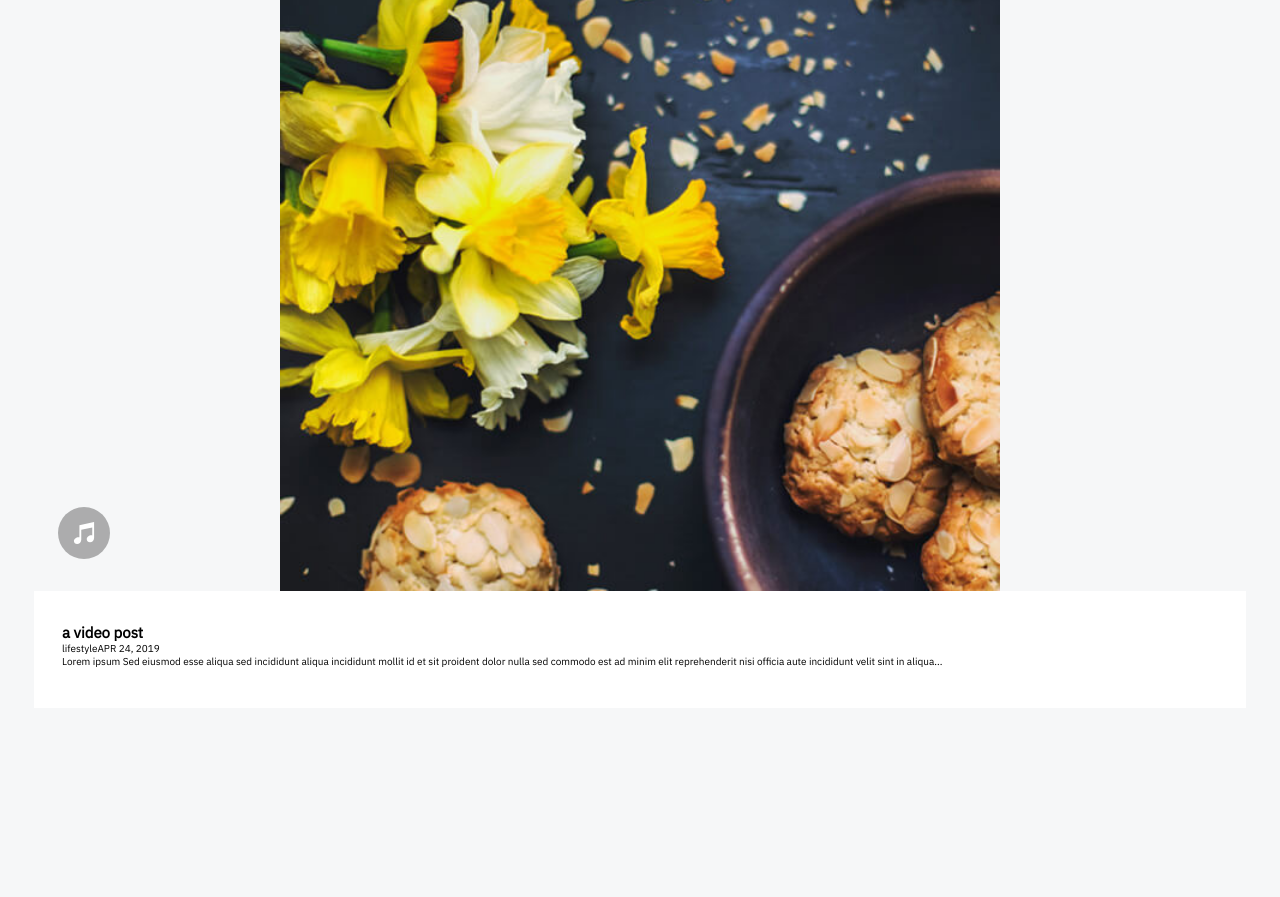
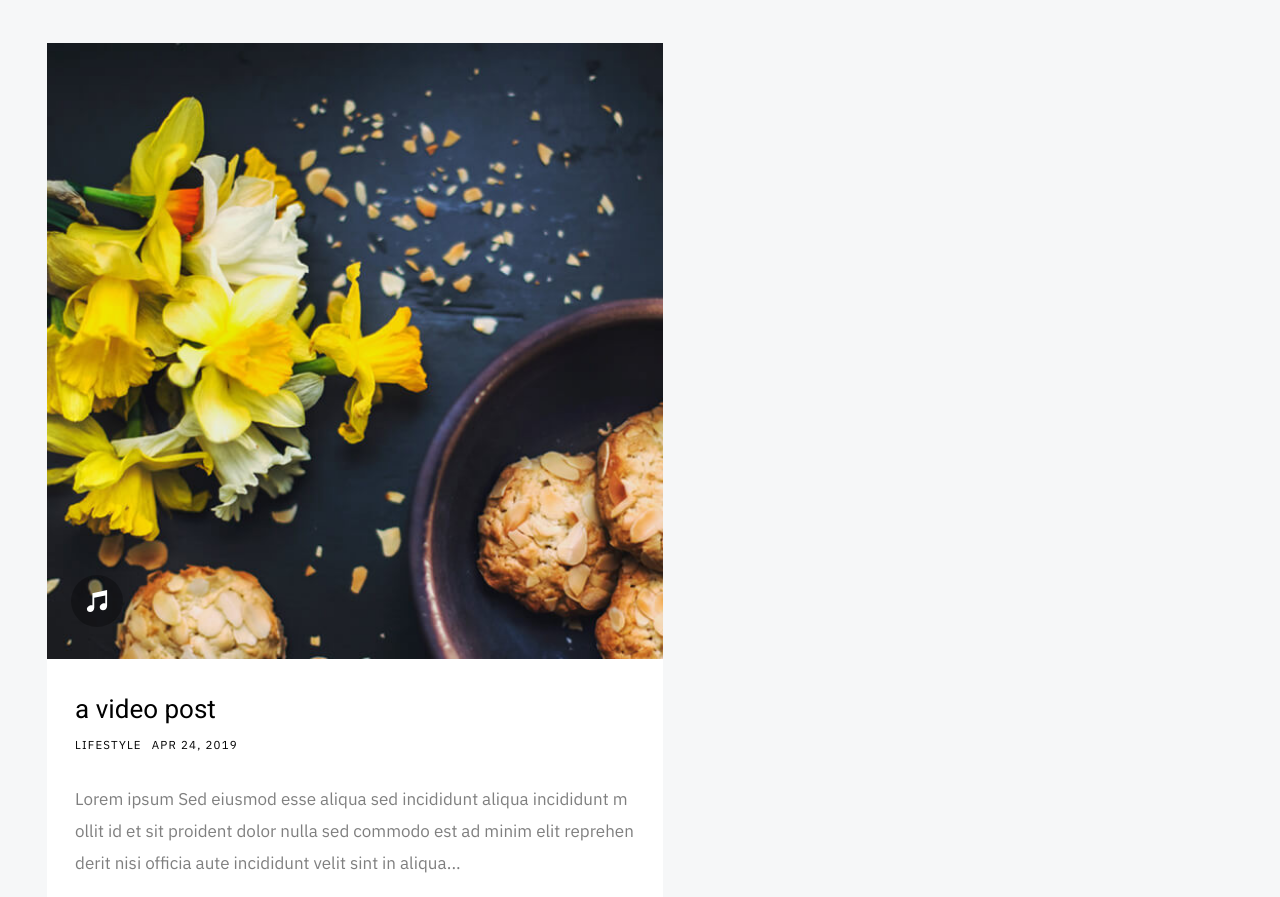
Before and after one commit to muubar/typerite-theme, a React app: page / in a window 1280 px wide. Shown: the part 1903-2800 px from the top of the page. Before the commit the page ends 2611 px from the top, so only its background shows below. Built offline with nearby package versions, Linux system fonts and the light colour scheme.

Commit message:
finish postCard component

```diff
--- a/src/base.scss
+++ b/src/base.scss
@@ -3,18 +3,31 @@
 $black: #111111;
 $black-2: #151515;
 $black-border: rgba(255, 255, 255, 0.04);
+$gray-body: rgba(0, 0, 0, 0.5);
 $background-gray: #f6f7f8;
+$green-hover: #267367;
 $header-height: 8.5rem;
 
 * {
     margin-block-start: 0;
     margin-block-end: 0;
+    word-break: break-all;
 }
 
 ul,
 ul ul {
     padding-inline-start: 0;
     list-style: none;
+}
+
+h1,
+h2,
+h3,
+h4,
+h5,
+h6 {
+    font-family: "Heebo", sans-serif;
+    color: black;
 }
 
 body {
--- a/src/components/postCard/postCard.js
+++ b/src/components/postCard/postCard.js
@@ -8,7 +8,7 @@ export default function PostCard(props) {
       <CardGallery images={props.images} link={props.link} postType={props.postType} />
       <div className="post-card__title-container">
         <CardTitle title={props.title} categories={props.categories} date={props.date} />
-        <p>
+        <p className="post-card__body-text">
           {props.text}
         </p>
       </div>
@@ -37,10 +37,12 @@ function CardGallery(props) {
 function CardTitle(props) {
   return (
     <header>
-      <h2>{props.title}</h2>
+      <h2>
+        <a className="post-card__title-header" href="standard-post.html">{props.title}</a>
+      </h2>
       <div>
-        <span>{props.categories}</span>
-        <time>{props.date}</time>
+        <span className="post-card__title-meta">{props.categories.toString()}</span>
+        <time className="post-card__title-meta">{props.date}</time>
       </div>
     </header>
   )
--- a/src/components/postCard/postCard.scss
+++ b/src/components/postCard/postCard.scss
@@ -3,6 +3,8 @@
 
 .post-card {
     padding: 0 1rem;
+    margin-bottom: 4rem;
+    transition: all 0.3s;
 
     &__carousel-item {
         display: block;
@@ -12,6 +14,36 @@
     &__title-container {
         padding: 3.2rem 2.8rem 4rem 2.8rem;
         background-color: white;
+    }
+
+    &__title-header {
+        display: block;
+        margin-bottom: 0.8rem;
+        font-size: 2.6rem;
+        text-decoration: none;
+        color: black;
+        transition: all 0.3s;
+        font-weight: 400;
+
+        &:hover {
+            color: $green-hover;
+        }
+    }
+
+    &__title-meta {
+        display: inline-block;
+        margin-right: 1rem;
+        margin-bottom: 3.2rem;
+        color: black;
+        font-size: 1.15rem;
+        letter-spacing: 0.12rem;
+        text-transform: uppercase;
+    }
+
+    &__body-text {
+        color: $gray-body;
+        font-size: 1.7rem;
+        line-height: 1.88;
     }
 
     &__img {
@@ -117,10 +149,18 @@
             }
         }
     }
+}
 
-    @media screen and (min-width: 400px) {
-        .post-card {
-            padding: 0 1rem;
-        }
+@media screen and (min-width: 500px) {
+    .post-card {
+        padding: 0 4.1rem;
     }
 }
+
+@media screen and (min-width: 800px) {
+    .post-card {
+        padding: 0 1.8vw;
+        margin-bottom: 3.6vw;
+        width: 50%;
+    }
+}
```
